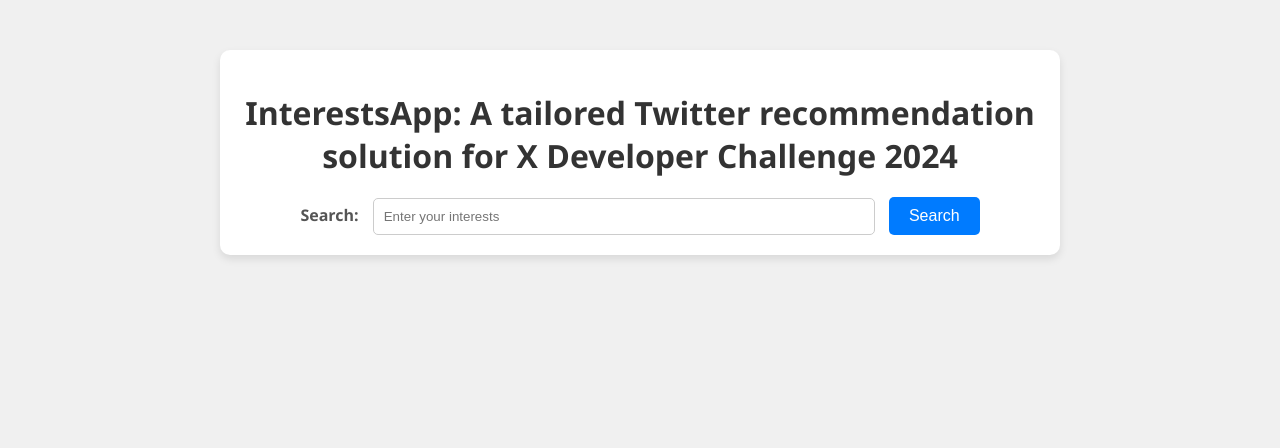
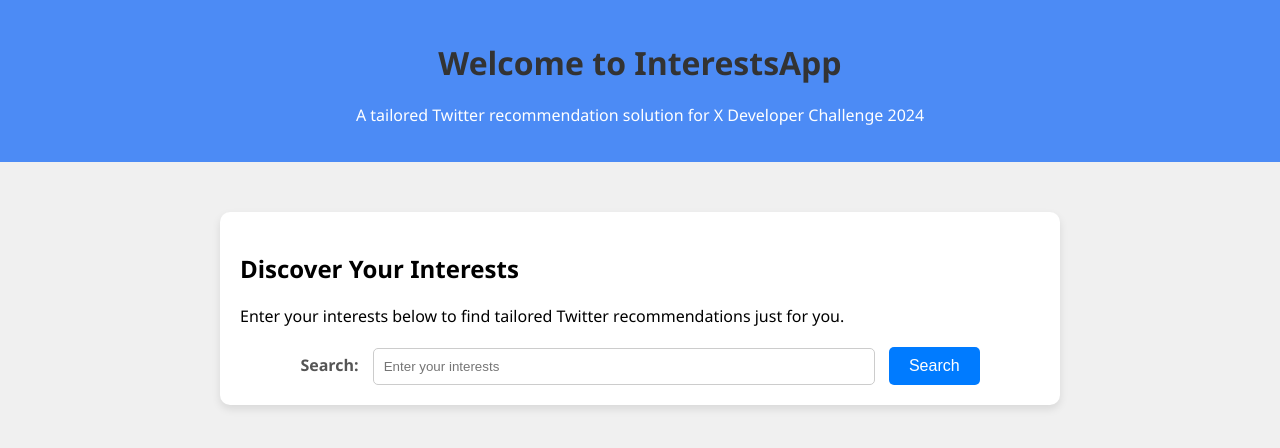
Before and after one commit to FloofyJin/XDeveloperCompetition2024, a Django app: page / in a window 1280 px wide. Shown: the top 448 px of the page. Run offline with Django 5.2, Linux system fonts and the light colour scheme.

Commit message:
Trying to make home better lol

```diff
--- a/Django-Utils/InterestsApp/templates/home.html
+++ b/Django-Utils/InterestsApp/templates/home.html
@@ -12,6 +12,12 @@
             margin: 0;
             padding: 0;
         }
+        header {
+            background-color: #4c8bf5; /* Lighter blue */
+            color: #fff;
+            padding: 20px 0;
+            text-align: center;
+        }
         .container {
             max-width: 800px;
             margin: 50px auto;
@@ -21,12 +27,13 @@
             box-shadow: 0 4px 8px rgba(0,0,0,0.1);
         }
         h1 {
-            color: #333;
+            color: #333; /* Changed color to a darker shade */
             text-align: center;
             margin-bottom: 20px;
         }
         form {
             text-align: center;
+            margin-top: 20px;
         }
         label {
             font-weight: bold;
@@ -56,8 +63,15 @@
     </style>
 </head>
 <body>
+    <header>
+        <h1>Welcome to InterestsApp</h1> <!-- Changed text color to a darker shade -->
+        <p>A tailored Twitter recommendation solution for X Developer Challenge 2024</p>
+    </header>
     <div class="container">
-        <h1>InterestsApp: A tailored Twitter recommendation solution for X Developer Challenge 2024</h1>
+        <div class="intro">
+            <h2>Discover Your Interests</h2>
+            <p>Enter your interests below to find tailored Twitter recommendations just for you.</p>
+        </div>
         <!-- Search bar -->
         <form method="post">
             {% csrf_token %}
```
